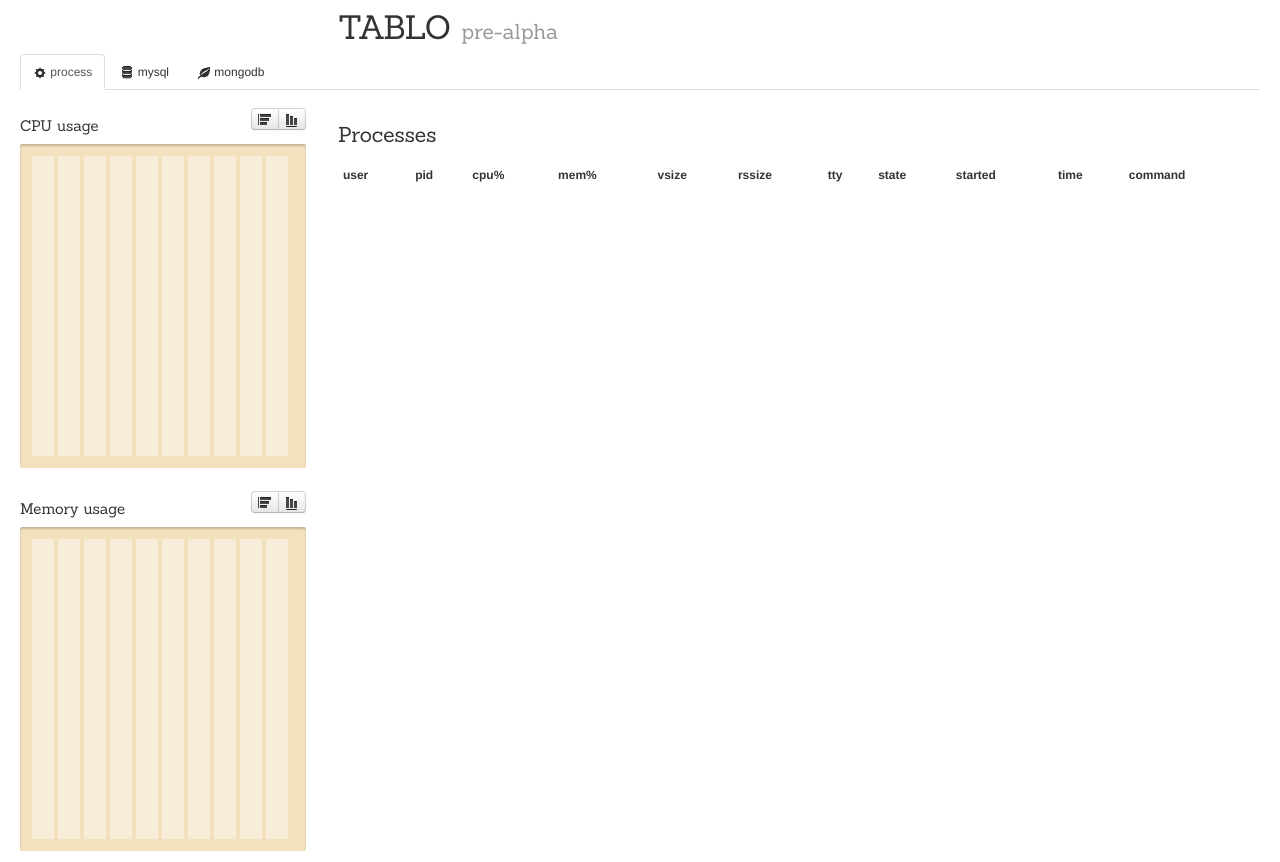
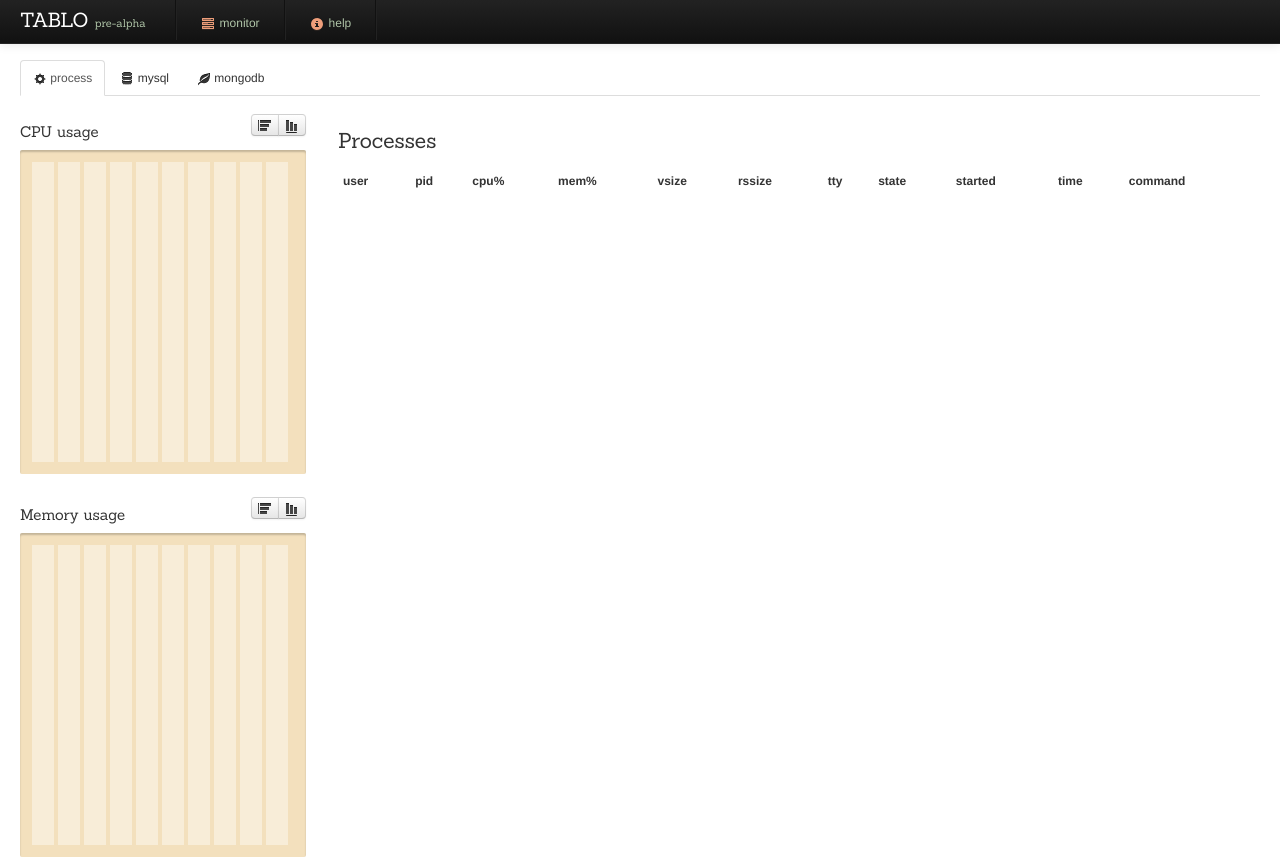
Before and after one commit to plouc/tablo, a website: page public/index.html in a window 1280 px wide. Drawn offline with nearby package versions, Linux system fonts and the light colour scheme; no server answers.

Commit message:
Update navbar

```diff
--- a/public/css/main.css
+++ b/public/css/main.css
@@ -1,21 +1,49 @@
+body {
+    padding-top: 60px;
+}
 h1, h2, h3, h4, h5, h6 {
     font-family: 'Sanchez', serif;
     font-weight: 400;
 }
-h1 {
-    text-transform: uppercase;
-}
-h1 small {
-    text-transform: none;
-}
 a {
     color: #333;
+}
+a.brand {
+    text-transform: uppercase;
+    font-family: 'Sanchez', serif;
+    font-weight: 400;
+}
+.navbar-inverse .brand {
+    color: #EF9E7A;
+    vertical-align: bottom;
+}
+a.brand small {
+    text-transform: none;
+    font-size: 11px;
+    color: #B1C6A9;
+}
+.navbar .nav > li > a {
+    color: #B1C6A9;
+    padding-top: 14px;
+    height: 18px;
+    line-height: 18px;
+}
+.navbar .nav > li > a [class^="icon-"],
+.navbar .nav > li > a [class*=" icon-"] {
+    background-image: url("../imgs/icons-extra.png");
+    margin-right: 5px;
+}
+.navbar .nav > li > a .icon-info-sign {
+    background-position: -28px 0;
+}
+.navbar .nav > li > a .icon-tasks {
+    background-position: -14px -14px;
 }
 
 .icon-h-chart,
 .icon-v-chart,
 .icon-database {
-    background-image: url("../imgs/icons-extra.gif");
+    background-image: url("../imgs/icons-extra.png");
 }
 .icon-h-chart {
     background-position: 0 0;
--- a/public/index.html
+++ b/public/index.html
@@ -7,12 +7,23 @@
         <link href="css/main.css" rel="stylesheet" media="screen">
     </head>
     <body>
-        <div class="container-fluid">
-            <div class="row-fluid">
-                <div class="offset3 span9">
-                    <h1>Tablo <small>pre-alpha</small></h1>
+        <div class="navbar navbar-inverse navbar-fixed-top">
+            <div class="navbar-inner">
+                <div class="container-fluid">
+                    <a class="brand" href="/">Tablo <small>pre-alpha</small></a>
+                    <div class="nav-collapse collapse">
+                        <ul class="nav">
+                            <li class="divider-vertical"></li>
+                            <li><a href="/"><i class="icon-tasks"></i>monitor</a></li>
+                            <li class="divider-vertical"></li>
+                            <li><a href="/"><i class="icon-info-sign"></i>help</a></li>
+                            <li class="divider-vertical"></li>
+                        </ul>
+                    </div>
                 </div>
             </div>
+        </div>
+        <div class="container-fluid">
             <div class="row-fluid">
                 <div class="span12">
                     <ul class="nav nav-tabs">
```
Also changed, not shown: public/imgs/icons-extra.gif (deleted), public/imgs/icons-extra.png (added).
